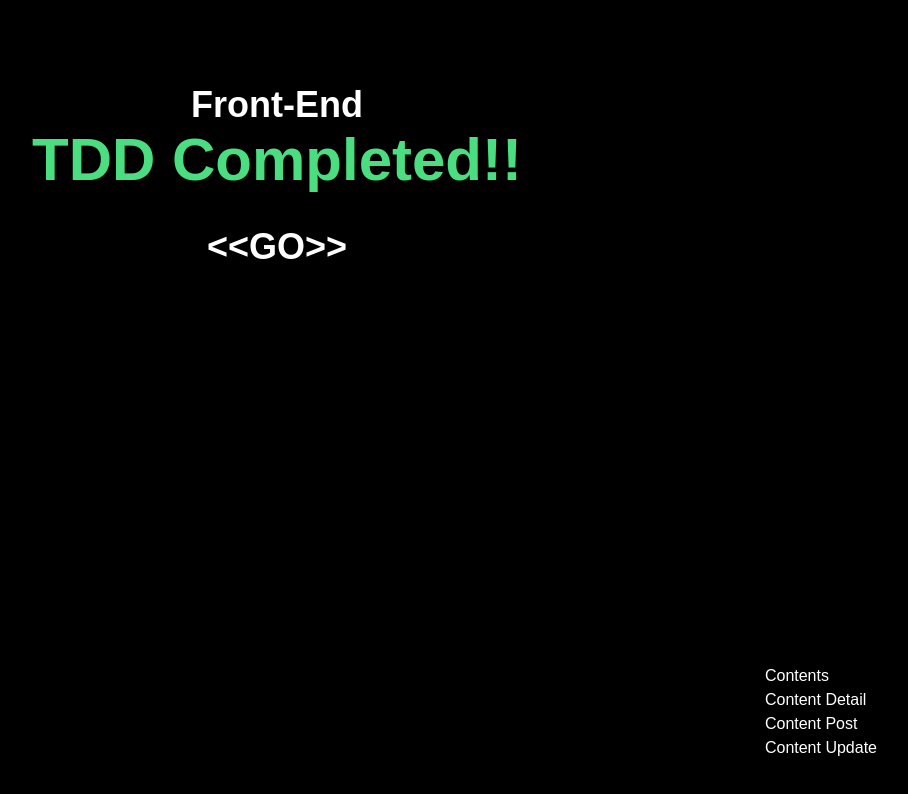
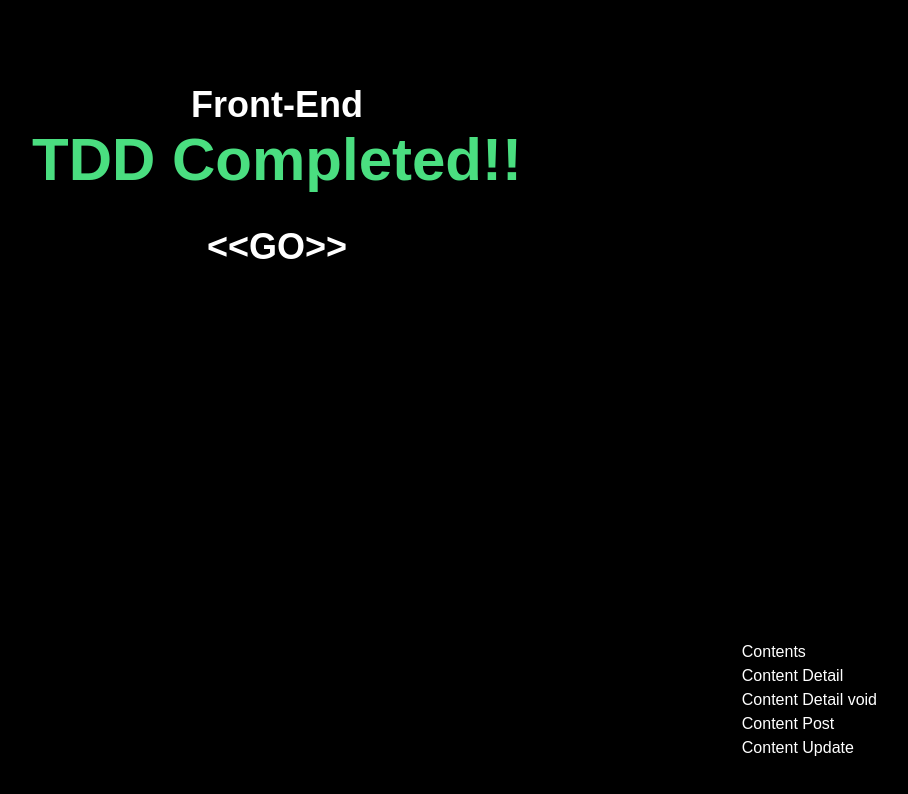
Before and after one commit to cjungwo/tdd-app, a Next.js app: page / in a window 1280 px wide. Shown: the top 794 px of the page, without its empty margins (363-1271 px from the left). Built offline with nearby package versions, Linux system fonts and the light colour scheme.

Commit message:
#5-add content detail void in dev-nav

```diff
--- a/src/components/__dev__/dev-nav.tsx
+++ b/src/components/__dev__/dev-nav.tsx
@@ -13,6 +13,10 @@ const links: LinkItem[] = [
     {
         tag: 'Content Detail',
         href: '/contents/7d9b2356-0dfe-416c-819b-ec5d1ae6b74a',
+    },
+    {
+        tag: 'Content Detail void',
+        href: '/contents/f570f800-da65-4031-a240-d1cff262dd95',
     },
     {
         tag: 'Content Post',
```
Also changed, not shown: 1 other file (tests, documents, lock files or other folders).
